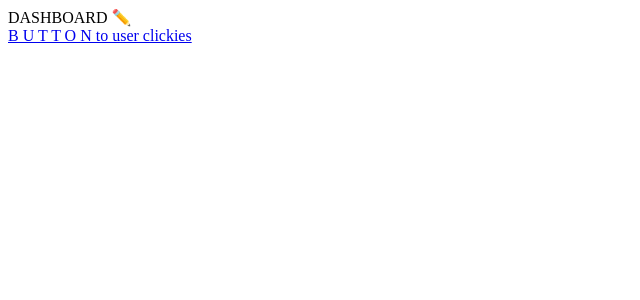
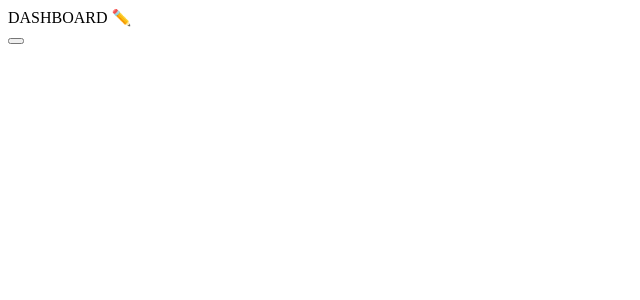
Before and after one commit to KimberlyRosaly/projectZero, a Next.js app in the folder hih/: page /dashboard in a window 1280 px wide. Shown: the top 300 px of the page, without its empty margins (0-640 px from the left). Built offline with nearby package versions, Linux system fonts and the light colour scheme.

Commit message:
button now takes in props that are passed in through it's parent component

```diff
--- a/hih/src/components/MyButton.js
+++ b/hih/src/components/MyButton.js
@@ -1,12 +1,12 @@
 import Link from 'next/link'
 /* ==========================================
-ROOT PAGE
+REUSABLE  B U T T O N  | PROPS PASSED IN FROM PARENT COMPONENT
 ==========================================*/
-function MyButton() {
+function MyButton(props) {
   return (
-    <div>
-      <Link href="dashboard">B U T T O N to user clickies</Link>
-    </div>
+      <button>
+        <Link href={props.targetURL}>{props.displayText}</Link>
+      </button>
   )
 }
 export default MyButton
```
Also changed, not shown: hih/src/containers/home.js (deleted), hih/src/containers/introduction.js (deleted).
